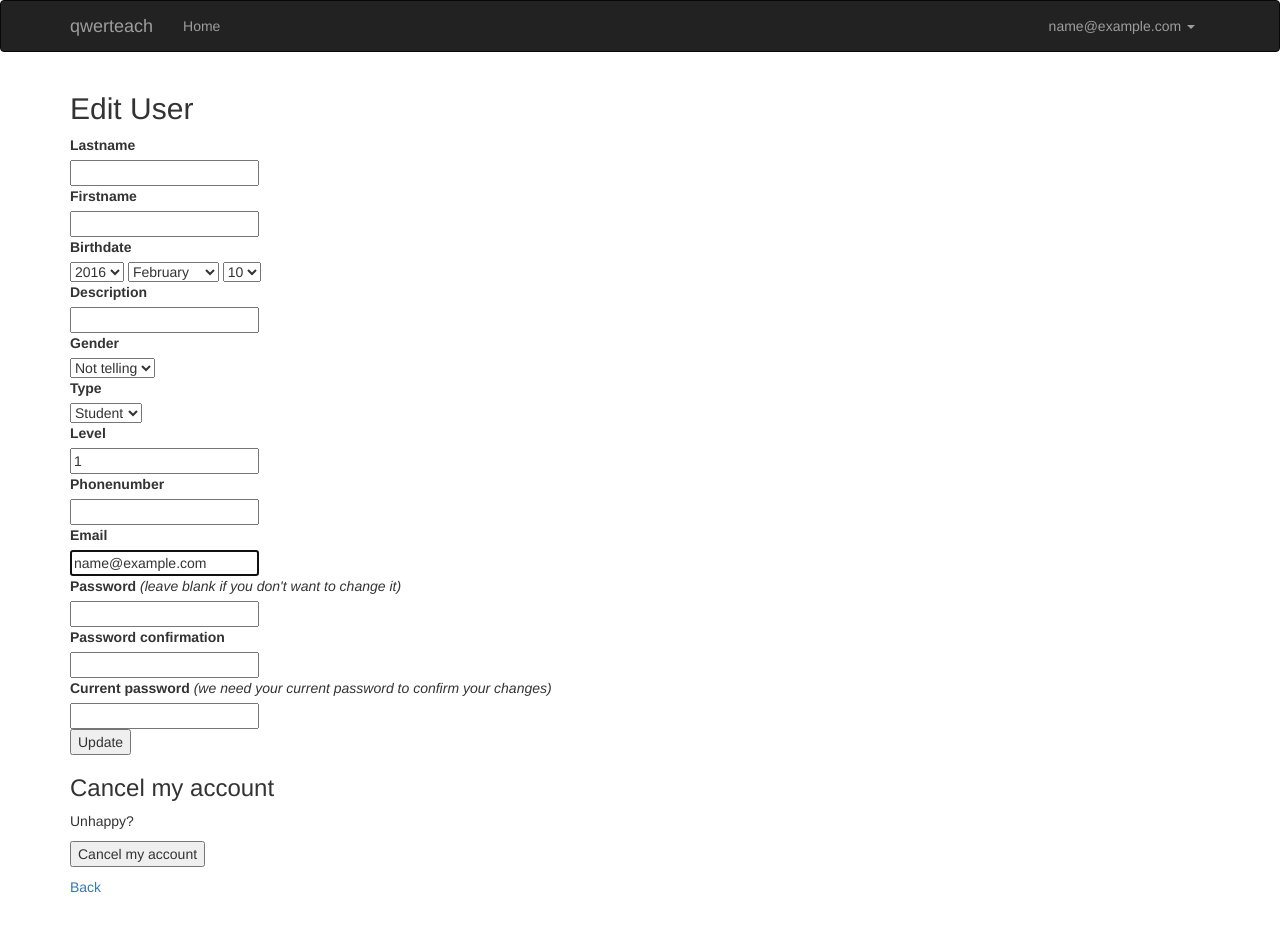
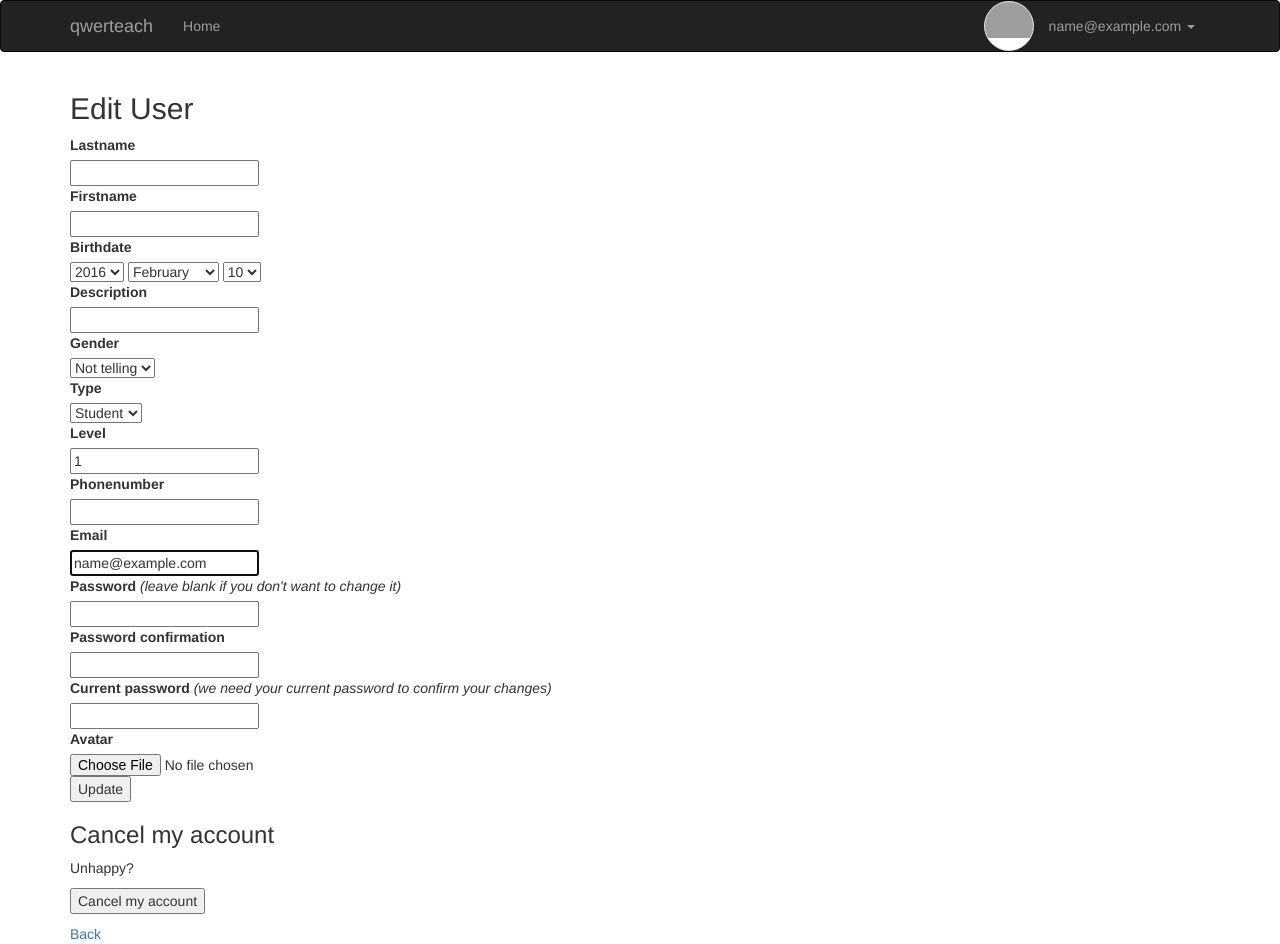
Before and after one commit to tyranfou/qwerteach, a Rails app: page /users/edit in a window 1280 px wide. Before the commit the page ends 893 px from the top, so only its background shows below. Run offline with Rails 7, Linux system fonts and the light colour scheme; the visitor is signed in with stand-in values (Sample User, id 1); style sheets or scripts are compiled from the project's sources; parts of the project's set-up code (start-up, migrations or seed data) failed here and were passed over; some libraries are stand-ins or nearby versions; grey boxes are pictures that could not be loaded.

Commit message:
Ajout paperclip pour gestion photos + modif photo + photo du user courant sur nav bar

```diff
--- a/app/assets/stylesheets/application.scss
+++ b/app/assets/stylesheets/application.scss
@@ -25,3 +25,16 @@
 .alert-notice {
   @extend .alert-info;
 }
+
+.round-image-50 {
+  background-color: white;
+  border: 1px solid #d9d9d9;
+  border-radius: 25px;
+  -moz-border-radius: 25px;
+  -webkit-border-radius: 25px;
+  height: 50px;
+  width: 50px;
+  overflow: hidden;
+  text-align: center;
+  img { width: 100% }
+}
--- a/app/controllers/application_controller.rb
+++ b/app/controllers/application_controller.rb
@@ -20,7 +20,7 @@ class ApplicationController < ActionController::Base
     end
     devise_parameter_sanitizer.for(:account_update) {
         |u| u.permit(
-          :occupation, :level_id, :type, :birthdate, :description, :gender, :phonenumber, :firstname, :lastname, :email, :password, :password_confirmation, :current_password
+          :avatar, :occupation, :level_id, :type, :birthdate, :description, :gender, :phonenumber, :firstname, :lastname, :email, :password, :password_confirmation, :current_password
       ) }
 
   end
--- a/app/controllers/registrations_controller.rb
+++ b/app/controllers/registrations_controller.rb
@@ -9,7 +9,7 @@ class RegistrationsController < Devise::RegistrationsController
 
   def update
     @user = User.find(current_user.id)
-    params[:user].permit(:occupation, :level_id, :type, :firstname, :lastname, :birthdate, :description, :gender, :phonenumber)
+    params[:user].permit(:avatar, :occupation, :level_id, :type, :firstname, :lastname, :birthdate, :description, :gender, :phonenumber)
 
     successfully_updated = if needs_password?(@user, params)
                              @user.update_with_password(devise_parameter_sanitizer.sanitize(:account_update))
--- a/app/views/devise/registrations/edit.html.erb
+++ b/app/views/devise/registrations/edit.html.erb
@@ -2,7 +2,7 @@
 
 <%= form_for(resource, as: resource_name, url: registration_path(resource_name), html: {method: :put}) do |f| %>
     <%= devise_error_messages! %>
-    <div class="field" >
+    <div class="field">
       <%= f.label :lastname %><br/>
       <%= f.text_field :lastname %>
     </div>
@@ -67,11 +67,14 @@
       <%= f.label :current_password %> <i>(we need your current password to confirm your changes)</i><br/>
       <%= f.password_field :current_password, autocomplete: "off" %>
     </div>
+    <div class="field">
+      <%= f.label :avatar %>
+      <%= f.file_field :avatar %>
+    </div>
     <div class="actions">
       <%= f.submit "Update" %>
     </div>
 <% end %>
-
 <h3>Cancel my account</h3>
 
 <p>Unhappy? <%= button_to "Cancel my account", registration_path(resource_name), data: {confirm: "Are you sure?"}, method: :delete %></p>
--- a/app/views/layouts/application.html.erb
+++ b/app/views/layouts/application.html.erb
@@ -18,6 +18,7 @@
       </ul>
       <ul class="nav navbar-nav pull-right">
         <% if user_signed_in? %>
+            <li class="round-image-50"><%= image_tag(current_user.avatar.url(:small)) %></li>
             <li class="dropdown">
               <a class="dropdown-toggle" data-toggle="dropdown" href="#">
                 <%= current_user.email %>
--- a/app/views/pages/index.html.erb
+++ b/app/views/pages/index.html.erb
@@ -8,6 +8,7 @@
             <table style="width:50%">
               <thead>
               <tr>
+                <th>Photo</th>
                 <th>Id</th>
                 <th>Type</th>
                 <th>Email</th>
@@ -16,6 +17,7 @@
               <tbody>
               <% for user in User.all %>
                   <tr>
+                    <td><%= image_tag user.avatar.url(:medium) %></td>
                     <td><%= user.id %></td>
                     <td><%= user.type %></td>
                     <td><%= user.email %></td>
```
Also changed, not shown: app/models/user.rb (+22 -0 lines), app/views/users/registrations/crop.html.erb (added, +47 -0 lines), db/migrate/20160211150205_add_attachment_avatar_to_users.rb (added, +9 -0 lines), lib/paperclip_processors/cropper.rb (added, +18 -0 lines), Gemfile, Gemfile.lock, db/schema.rb, 5 other files.
